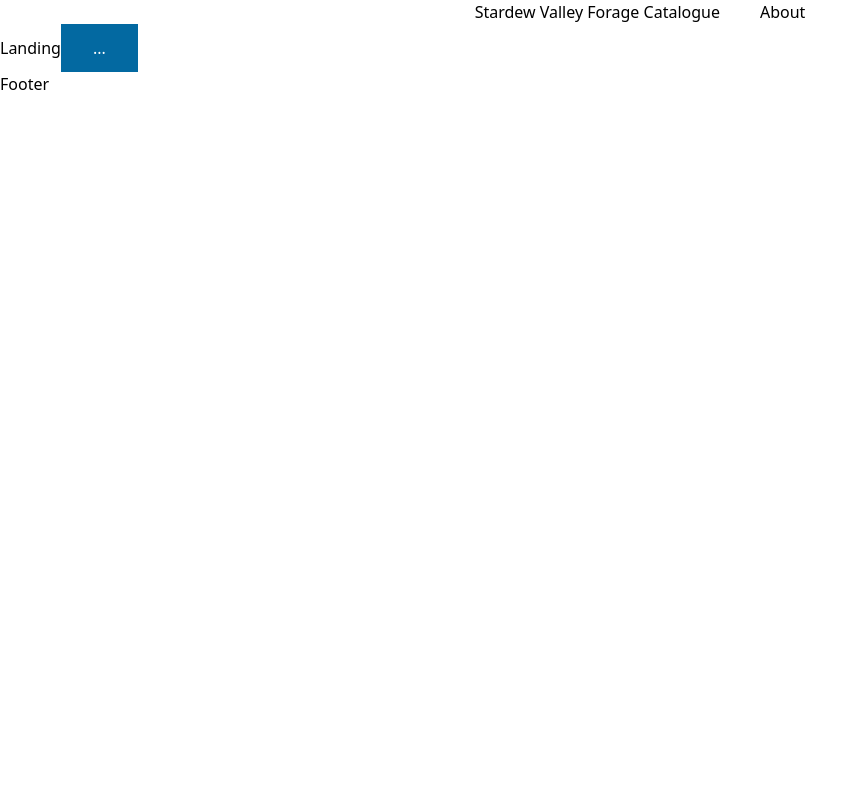
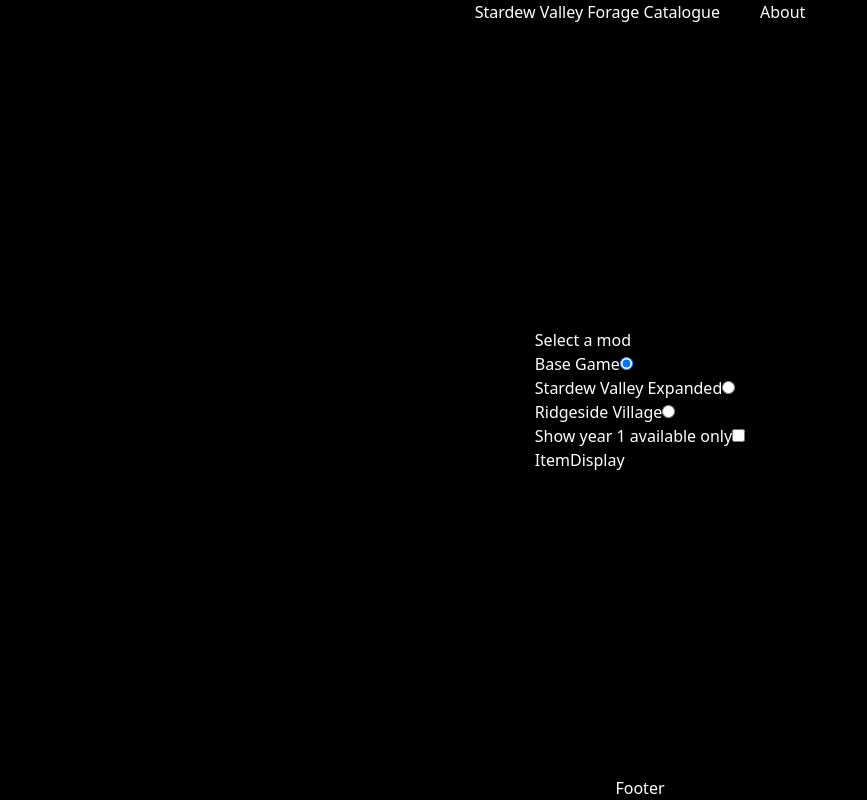
Before and after one commit to parradaniela/stardew-checklist, a React (Vite) app in the folder frontend/: page / in a window 1280 px wide. Shown: the whole page, without its empty margins (0-867 px from the left). Built offline with nearby package versions, Linux system fonts and the light colour scheme.

Commit message:
Form w handleChange logic

```diff
--- a/frontend/package.json
+++ b/frontend/package.json
@@ -12,7 +12,6 @@
   },
   "dependencies": {
     "@radix-ui/react-accordion": "^1.1.2",
-    "@radix-ui/react-scroll-area": "^1.0.5",
     "@radix-ui/react-tabs": "^1.0.4",
     "react": "^18.2.0",
     "react-dom": "^18.2.0",
--- a/frontend/src/App.tsx
+++ b/frontend/src/App.tsx
@@ -1,11 +1,11 @@
 import { RouterProvider } from "react-router";
 import { router } from "./router/Router";
 const App = () => {
-    return (
-        <>
-            <RouterProvider router={router} />
-        </>
-    );
+  return (
+    <div className=" bg-black text-white">
+      <RouterProvider router={router} />
+    </div>
+  );
 };
 
 export default App;
--- a/frontend/src/layout/RootLayout.tsx
+++ b/frontend/src/layout/RootLayout.tsx
@@ -2,8 +2,8 @@
 
 const RootLayout = () => {
     return (
-        <div className="mx-auto min-h-screen max-w-7xl">
-            <header>
+        <div className="flex flex-col min-h-screen justify-between">
+            <header className="mx-auto max-w-7xl ">
                 <nav className="flex justify-center gap-10">
                     <h1>
                         <a href="/">Stardew Valley Forage Catalogue</a>
@@ -11,10 +11,10 @@
                     <a href="/about">About</a>
                 </nav>
             </header>
-            <main>
+            <main className="mx-auto max-w-7xl ">
                 <Outlet />
             </main>
-            <footer>Footer</footer>
+            <footer className="mx-auto max-w-7xl ">Footer</footer>
         </div>
     );
 };
--- /dev/null
+++ b/frontend/src/pages/ForageCatalogue/ForageCatalogue.tsx
@@ -0,0 +1,13 @@
+import GameForm from "./components/GameForm";
+import ItemDisplay from "./components/ItemDisplay";
+
+const Landing = () => {
+    return (
+        <section>
+            <GameForm />
+            <ItemDisplay />
+        </section>
+    );
+};
+
+export default Landing;
--- /dev/null
+++ b/frontend/src/pages/ForageCatalogue/components/GameForm.tsx
@@ -0,0 +1,49 @@
+import { useState } from "react"
+
+const GameForm = () => {
+    const [formValues, setFormValues] = useState({
+        game: 'base',
+        yearOne: false
+    })
+
+    const handleFormChange = (e: React.ChangeEvent<HTMLInputElement>) => {
+        if (e.target.type === 'checkbox') {
+            setFormValues({
+                ...formValues,
+                [e.target.name]: e.target.checked
+            })
+
+        } else {
+            setFormValues({
+                ...formValues,
+                [e.target.name]: e.target.value
+            })
+        }
+    }
+
+    return (
+        <form method="get">
+            <fieldset>
+                <legend>Select a mod</legend>
+                <div>
+                    <label htmlFor="base-game">Base Game</label>
+                    <input type="radio" id="base" value="base" name="game" onChange={handleFormChange} defaultChecked />
+                </div>
+                <div>
+                    <label htmlFor="sve">Stardew Valley Expanded</label>
+                    <input type="radio" id="sve" value="sve" name="game" onChange={handleFormChange} />
+                </div>
+                <div>
+                    <label htmlFor="rsv">Ridgeside Village</label>
+                    <input type="radio" id="rsv" value="rsv" name="game" onChange={handleFormChange} />
+                </div>
+            </fieldset>
+            <div>
+                <label htmlFor="year-one">Show year 1 available only</label>
+                <input type="checkbox" id="yearOne" name="yearOne" onChange={handleFormChange} />
+            </div>
+        </form>
+    )
+}
+
+export default GameForm
--- /dev/null
+++ b/frontend/src/pages/ForageCatalogue/components/ItemDisplay.tsx
@@ -0,0 +1,9 @@
+const ItemDisplay = () => {
+    return (
+        <div>
+            ItemDisplay
+        </div>
+    )
+}
+
+export default ItemDisplay
--- a/frontend/src/pages/Landing.tsx
+++ /dev/null
@@ -1,12 +0,0 @@
-const Landing = () => {
-    return (
-        <div>
-            Landing
-            <button className="bg-sky-700 px-4 py-2 text-white hover:bg-sky-800 sm:px-8 sm:py-3">
-                ...
-            </button>
-        </div>
-    );
-};
-
-export default Landing;
--- a/frontend/src/router/Router.tsx
+++ b/frontend/src/router/Router.tsx
@@ -5,13 +5,13 @@
 } from "react-router-dom";
 // Page imports
 import RootLayout from "../layout/RootLayout";
-import Landing from "../pages/Landing";
 import About from "../pages/About";
+import ForageCatalogue from "../pages/ForageCatalogue/ForageCatalogue";
 
 export const router = createBrowserRouter(
     createRoutesFromElements(
         <Route path="/" element={<RootLayout />}>
-            <Route index element={<Landing />} />
+            <Route index element={<ForageCatalogue />} />
             <Route path="about" element={<About />} />
         </Route>,
     ),
```
Also changed, not shown: 2 other files (tests, documents, lock files or other folders).
